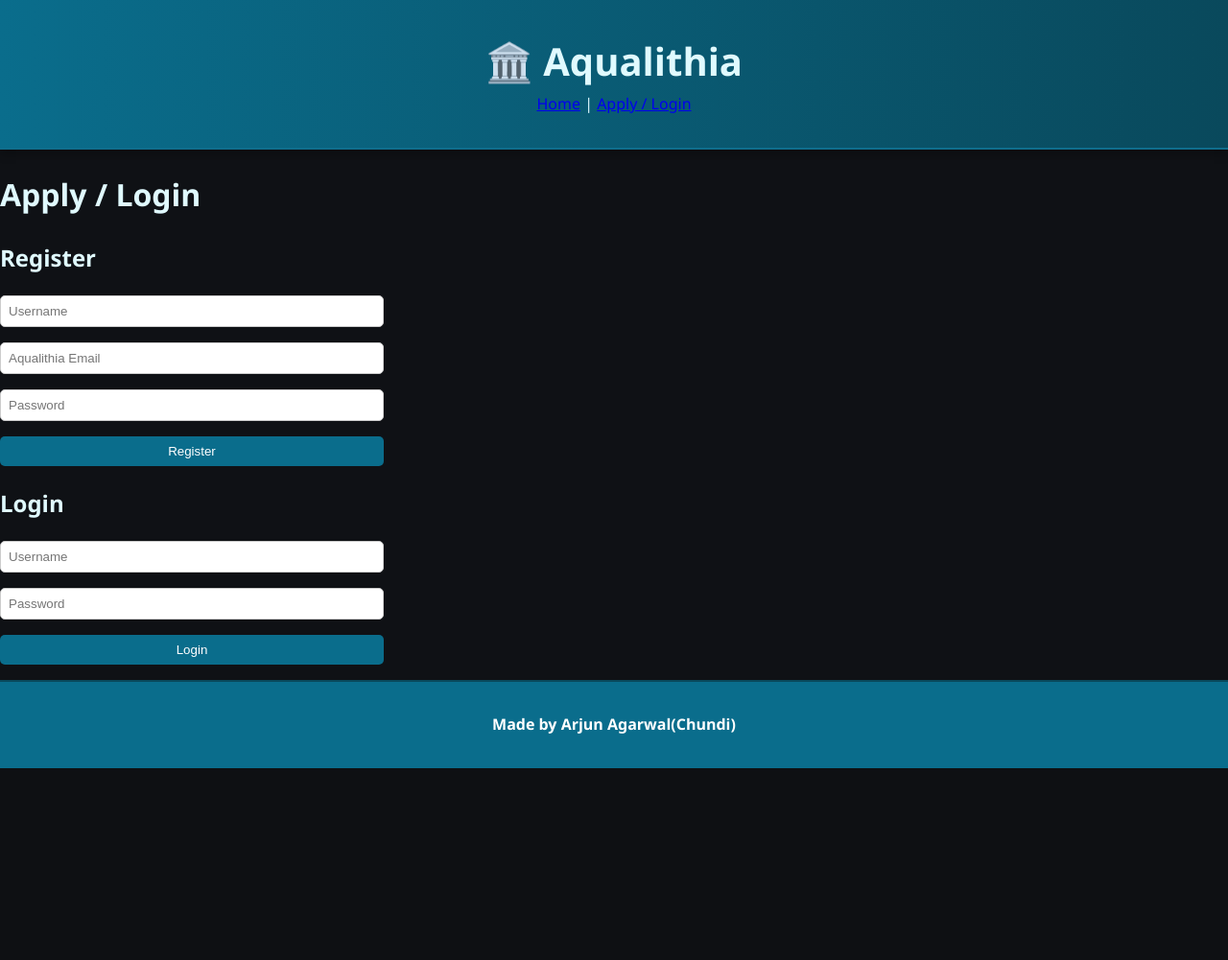
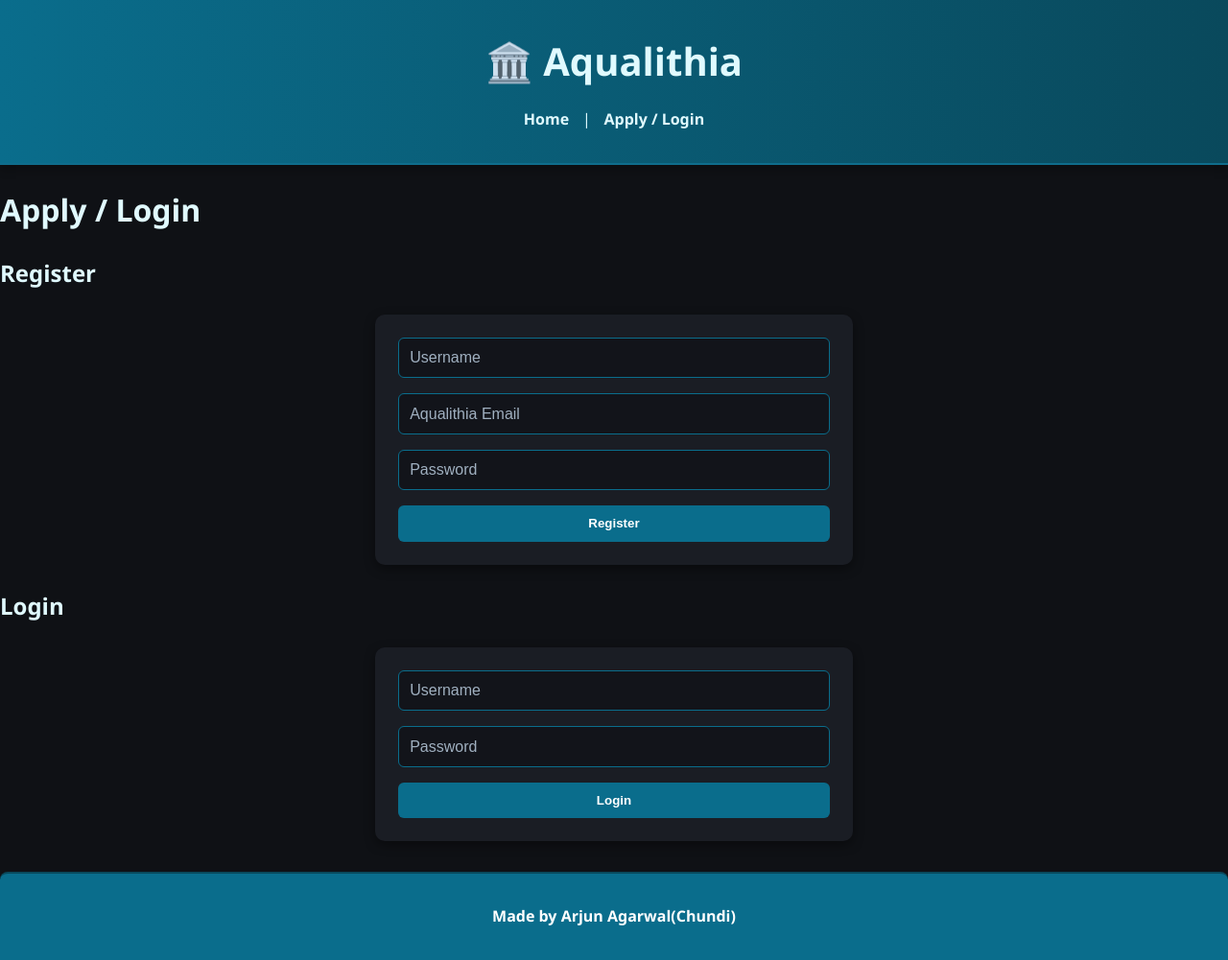
Before and after one commit to v659/aquilithia, a FastAPI app: page /apply in a window 1280 px wide. Shown: the whole page at 96% size. Before the commit the page ends 801 px from the top, so only its background shows below. Run offline with FastAPI, Linux system fonts and the light colour scheme.

Commit message:
Update style.css

```diff
--- a/static/style.css
+++ b/static/style.css
@@ -21,7 +22,36 @@ header h1 {
     margin: 0;
 }
 
-/* Sections */
+nav {
+    margin-top: 1rem;
+}
+
+nav a {
+    color: #e0faff;
+    text-decoration: none;
+    margin: 0 0.6rem;
+    font-weight: bold;
+    transition: color 0.2s ease;
+}
+
+nav a:hover {
+    color: #ffffff;
+    text-decoration: underline;
+}
+
+/* Greeting Box */
+#greeting {
+    background-color: #0a6d8c;
+    color: #ffffff;
+    padding: 0.8rem 1.2rem;
+    border-radius: 8px;
+    text-align: center;
+    margin-top: 1rem;
+    font-size: 1.2rem;
+    font-weight: bold;
+}
+
+/* === Sections === */
 section {
     max-width: 900px;
     margin: 2rem auto;
@@ -55,17 +85,19 @@ hr {
     width: 80%;
 }
 
-/* Footer */
+/* === Footer === */
 footer {
+    margin-top: 2rem;
     text-align: center;
     padding: 1rem;
     background-color: #0a6d8c;
     color: #ffffff;
     font-weight: bold;
     border-top: 2px solid #09495c;
+    border-radius: 8px 8px 0 0;
 }
 
-/* AI Assistant Section */
+/* === AI Assistant === */
 #ai-assistant {
     max-width: 900px;
     margin: 2rem auto;
@@ -128,43 +158,56 @@ footer {
     overflow-wrap: break-word;
 }
 
-#greeting {
-    background-color: #0a6d8c;
-    color: #ffffff;
-    padding: 1rem 1.5rem;
-    border-radius: 10px;
-    text-align: center;
-    margin-bottom: 2rem;
-    font-size: 1.5rem;
-    font-weight: bold;
-}
+/* === Forms (Login / Register / Send Mail) === */
 form {
     display: flex;
     flex-direction: column;
-    max-width: 400px;
-    margin: 1rem 0;
+    max-width: 450px;
+    margin: 1.5rem auto;
+    background: #1a1d24;
+    padding: 1.5rem;
+    border-radius: 10px;
+    box-shadow: 0 4px 12px rgba(0,0,0,0.4);
 }
 
-form input {
-    padding: 0.5rem;
+form input,
+form textarea,
+form select {
+    padding: 0.7rem;
     margin-bottom: 1rem;
-    border-radius: 5px;
-    border: 1px solid #ccc;
+    border-radius: 6px;
+    border: 1px solid #0a6d8c;
+    background-color: #12141a;
+    color: #e0faff;
+    font-size: 1rem;
+}
+
+form input::placeholder,
+form textarea::placeholder {
+    color: #a0b0c0;
+}
+
+form textarea {
+    resize: vertical;
+    min-height: 100px;
 }
 
 form button {
-    padding: 0.5rem;
+    padding: 0.7rem;
     border: none;
-    border-radius: 5px;
+    border-radius: 6px;
     background-color: #0a6d8c;
     color: white;
+    font-weight: bold;
     cursor: pointer;
+    transition: background 0.3s;
 }
 
 form button:hover {
     background-color: #095a6a;
 }
 
+/* === Inbox Styling === */
 .inbox {
     display: flex;
     flex-direction: column;
```
Also changed, not shown: other parts of static/style.css (+15 -16 lines). Lines whose indentation alone changed are shown as unchanged.
